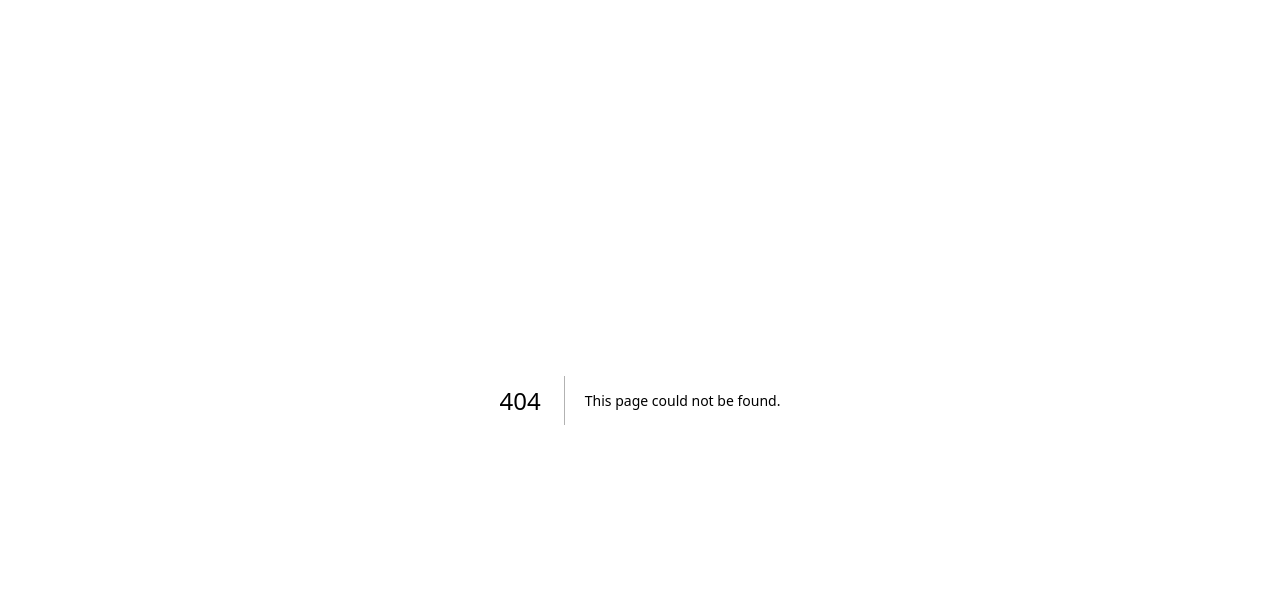
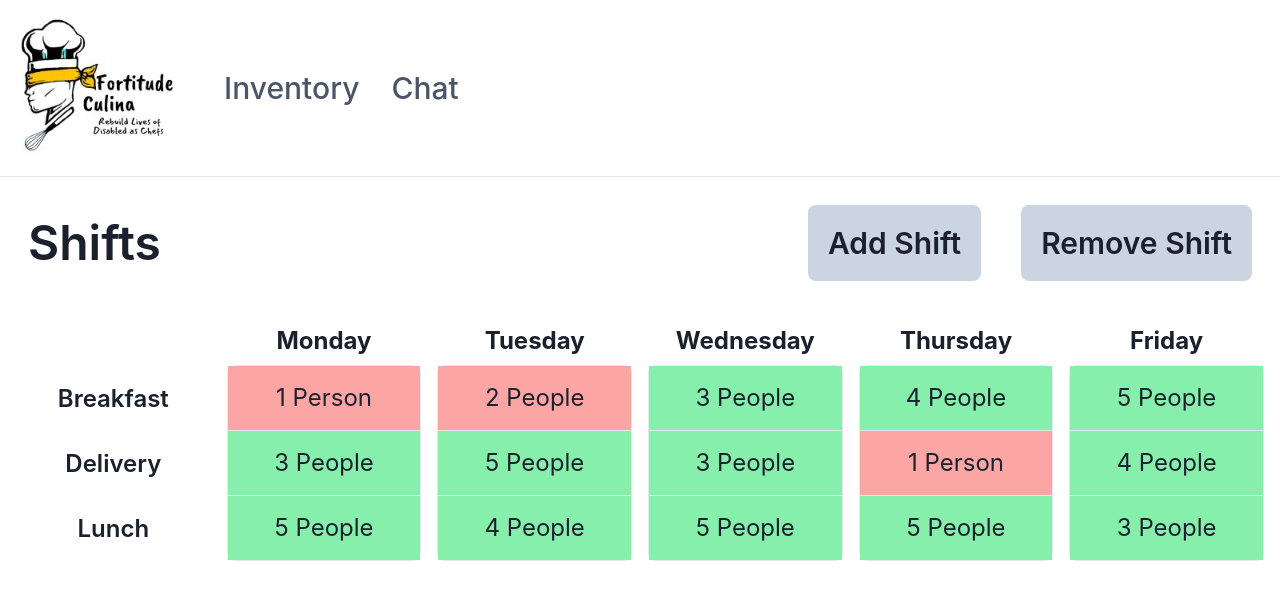
Before and after one commit to singapore2024/Team-3, a Next.js app in the folder cfg-team3/: page /shifts in a window 1280 px wide. Before the commit this address had no page. Shown: the top 600 px of the page. Built offline with nearby package versions, Linux system fonts and the light colour scheme.

Commit message:
Add Orders and Shifts pages

```diff
--- a/cfg-team3/src/pages/inventory.tsx
+++ b/cfg-team3/src/pages/inventory.tsx
@@ -9,10 +9,10 @@ export default function Inventory() {
         <div className="flex flex-row justify-between items-center font-semibold">
           <h1 className="text-5xl">Inventory</h1>
           <div className="flex flex-row gap-10">
-            <button className="bg-slate-400 p-5 text-3xl rounded-lg">
+            <button className="bg-slate-300 p-5 text-3xl rounded-lg">
               Add Item
             </button>
-            <button className="bg-slate-400 p-5 text-3xl rounded-lg">
+            <button className="bg-slate-300 p-5 text-3xl rounded-lg">
               Remove Item
             </button>
           </div>
--- /dev/null
+++ b/cfg-team3/src/pages/orders.tsx
@@ -0,0 +1,65 @@
+import WithSubnavigation from "@/components/Navbar";
+
+const days = ["Monday", "Tuesday", "Wednesday", "Thursday", "Friday"];
+
+const slotNames = ["Breakfast", "Delivery", "Lunch"];
+
+// Sample data to populate the slots
+const slotContents = [
+  ["Breakfast 1", "", "Bento 10"],
+  ["Breakfast 2", "Bento 5", "Bento 2"],
+  ["Breakfast 3", "Bento 3", ""],
+  ["Breakfast 4", "Bento 14", "Bento 12"],
+  ["Breakfast 5", "", "Bento 16"],
+];
+
+export default function orders() {
+  return (
+    <>
+      <WithSubnavigation />
+      <div className="flex flex-col p-7">
+        <div className="flex flex-row justify-between items-center font-semibold">
+          <h1 className="text-5xl">Orders</h1>
+          <div className="flex flex-row gap-10">
+            <button className="bg-slate-300 p-5 text-3xl rounded-lg">
+              Add Order
+            </button>
+            <button className="bg-slate-300 p-5 text-3xl rounded-lg">
+              Remove Order
+            </button>
+          </div>
+        </div>
+      </div>
+      <div className="grid grid-cols-6 gap-4 p-4 text-2xl">
+        {/* Column for slot names */}
+        <div className="flex flex-col justify-around">
+          <div className="font-bold text-center mb-2"></div>
+          {slotNames.map((slot) => (
+            <div key={slot} className="font-semibold text-center">
+              {slot}
+            </div>
+          ))}
+        </div>
+
+        {/* Columns for each day */}
+        {days.map((day, dayIndex) => (
+          <div key={day} className="flex flex-col">
+            <div className="font-bold text-center mb-2">{day}</div>
+            <div className="flex-grow border rounded-lg">
+              {slotContents[dayIndex].map((content, index) => (
+                <div
+                  key={index}
+                  className={`border-b last:border-b-0 p-4 flex justify-center items-center transition duration-200 cursor-pointer ${
+                    content ? "bg-green-300" : "hover:bg-gray-100"
+                  }`}
+                >
+                  {content ? content : "Not-booked"}
+                </div>
+              ))}
+            </div>
+          </div>
+        ))}
+      </div>
+    </>
+  );
+}
--- /dev/null
+++ b/cfg-team3/src/pages/shifts.tsx
@@ -0,0 +1,89 @@
+import WithSubnavigation from "@/components/Navbar";
+import { Tooltip } from "@chakra-ui/react";
+
+const days = ["Monday", "Tuesday", "Wednesday", "Thursday", "Friday"];
+
+const slotNames = ["Breakfast", "Delivery", "Lunch"];
+
+// Sample data to populate the slots
+const slotContents = [
+  [1, 3, 5],
+  [2, 5, 4],
+  [3, 3, 5],
+  [4, 1, 5],
+  [5, 4, 3],
+];
+
+const people = [
+  "Andy",
+  "Bob",
+  "Charlie",
+  "David",
+  "Eve",
+]
+
+export default function orders() {
+  return (
+    <>
+      <WithSubnavigation />
+      <div className="flex flex-col p-7">
+        <div className="flex flex-row justify-between items-center font-semibold">
+          <h1 className="text-5xl">Shifts</h1>
+          <div className="flex flex-row gap-10">
+            <button className="bg-slate-300 p-5 text-3xl rounded-lg">
+              Add Shift
+            </button>
+            <button className="bg-slate-300 p-5 text-3xl rounded-lg">
+              Remove Shift
+            </button>
+          </div>
+        </div>
+      </div>
+      <div className="grid grid-cols-6 gap-4 p-4 text-2xl">
+        {/* Column for slot names */}
+        <div className="flex flex-col justify-around">
+          <div className="font-bold text-center mb-2"></div>
+          {slotNames.map((slot) => (
+            <div key={slot} className="font-semibold text-center">
+              {slot}
+            </div>
+          ))}
+        </div>
+
+        {/* Columns for each day */}
+        {days.map((day, dayIndex) => (
+          <div key={day} className="flex flex-col">
+            <div className="font-bold text-center mb-2">{day}</div>
+            <div className="flex-grow border rounded-lg">
+              {slotContents[dayIndex].map((content, index) => (
+                <Tooltip
+                  key={index}
+                  label={Array.from(
+                    { length: content },
+                    (_, i) => people[i % people.length]
+                  ).join(",\n")}
+                  placement="top"
+                  hasArrow
+                  bg="white"
+                  color="black"
+                  fontSize="lg"
+                  border="1px"
+                  borderColor="gray.300"
+                  p={4} // Padding to make the tooltip larger
+                >
+                  <div
+                    className={`border-b last:border-b-0 p-4 flex justify-center items-center transition duration-200 cursor-pointer ${
+                      content > 2 ? "bg-green-300" : "bg-red-300"
+                    }`}
+                  >
+                    {content} {content > 1 ? "People" : "Person"}
+                  </div>
+                </Tooltip>
+              ))}
+            </div>
+          </div>
+        ))}
+      </div>
+    </>
+  );
+}
```
